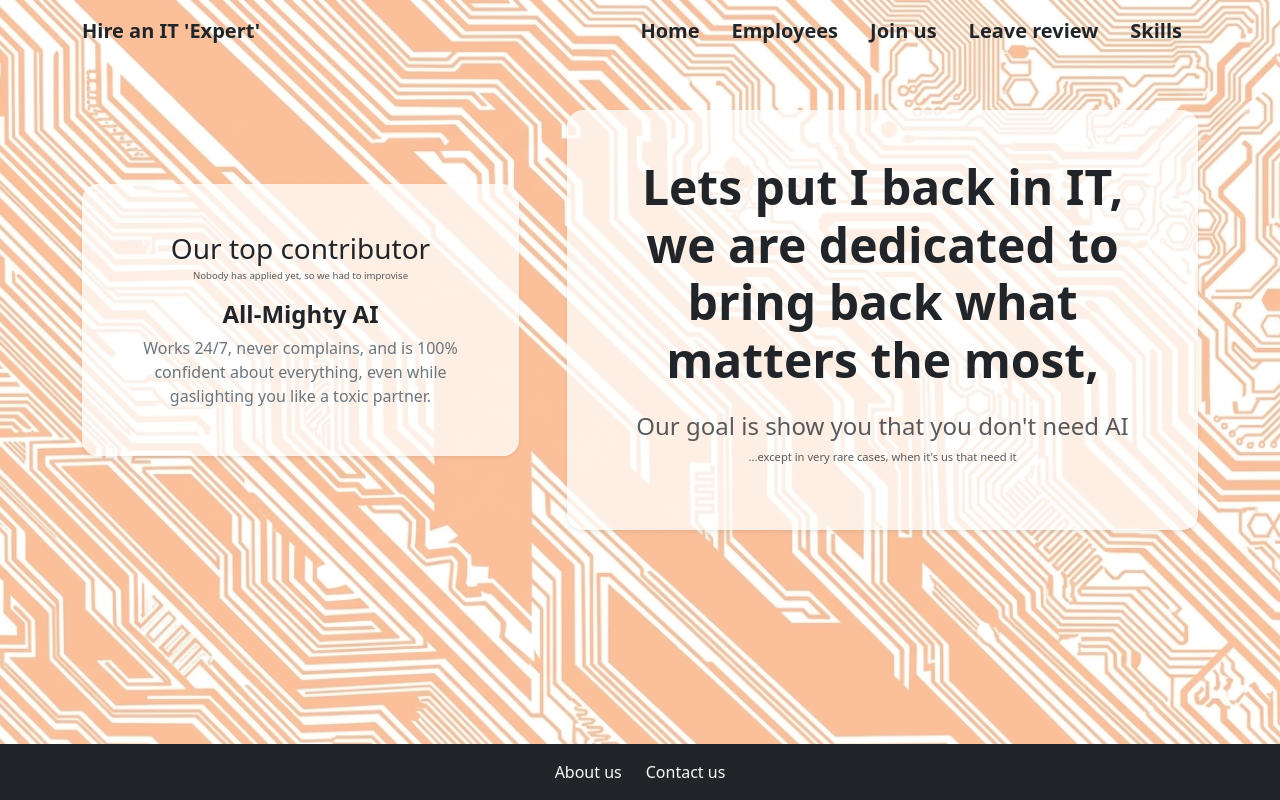
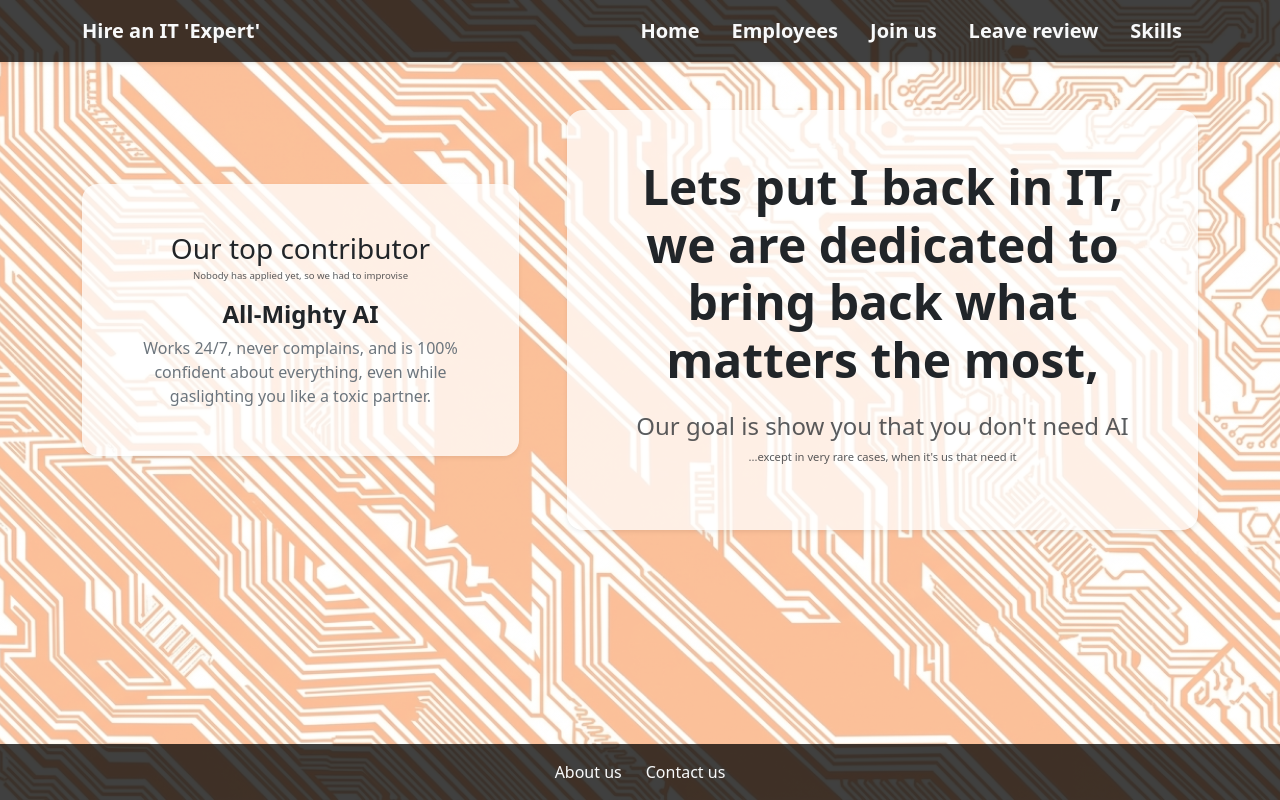
Before and after one commit to krasi556/ExamDjango, a Django app: page / in a window 1280 px wide. Run offline with Django 5.2, Linux system fonts and the light colour scheme; data that the repository does not hold is empty.

Commit message:
background for nav and footer

```diff
--- a/static/styles.css
+++ b/static/styles.css
@@ -215,3 +215,12 @@ details[open] {
     background-repeat: no-repeat;
     background-attachment: fixed;
 }
+
+
+.navbar .custom-nav-link {
+    color: #f8f9fa;
+}
+
+.navbar .custom-nav-link:hover {
+    color: #6ea8fe;
+}
--- a/templates/core/footer.html
+++ b/templates/core/footer.html
@@ -1,4 +1,4 @@
-<footer class="bg-dark text-light text-center py-3 mt-auto">
+<footer class=" text-light text-center py-3 mt-auto bg-black bg-opacity-75 shadow-sm">
     <div class="container d-flex justify-content-center gap-4">
         <a href="{% url 'core:about-us' %}" class="text-light text-decoration-none">About us</a>
         <a href="{% url 'core:contact-us' %}" class="text-light text-decoration-none">Contact us</a>
--- a/templates/core/nav-bar.html
+++ b/templates/core/nav-bar.html
@@ -1,12 +1,14 @@
-<nav class="navbar navbar-expand-lg">
+<nav class="navbar navbar-expand-lg bg-black bg-opacity-75 shadow-sm">
     <div class="container">
-        <a class="navbar-brand custom-nav-link ps-0"  href="{% url 'core:load-main-page' %}">Hire an IT 'Expert'</a>
-            <ul class="navbar-nav ms-auto">
-                <li class="nav-item"><a class="custom-nav-link" href="{% url 'core:load-main-page' %}">Home</a></li>
-                <li class="nav-item"><a class="custom-nav-link" href="{% url 'employees:current-employees' %}">Employees</a></li>
-                <li class="nav-item"><a class="custom-nav-link" href="{% url 'employees:create-profile' %}">Join us</a></li>
-                <li class="nav-item"><a class="custom-nav-link" href="{% url 'reviews:show-employees-reviews' %}">Leave review</a></li>
-                <li class="nav-item"><a class="custom-nav-link" href="{% url 'employees:skills-menu' %}">Skills</a></li>
-            </ul>
+        <a class="navbar-brand custom-nav-link ps-0" href="{% url 'core:load-main-page' %}">Hire an IT 'Expert'</a>
+        <ul class="navbar-nav ms-auto">
+            <li class="nav-item"><a class="custom-nav-link" href="{% url 'core:load-main-page' %}">Home</a></li>
+            <li class="nav-item"><a class="custom-nav-link" href="{% url 'employees:current-employees' %}">Employees</a>
+            </li>
+            <li class="nav-item"><a class="custom-nav-link" href="{% url 'employees:create-profile' %}">Join us</a></li>
+            <li class="nav-item"><a class="custom-nav-link" href="{% url 'reviews:show-employees-reviews' %}">Leave
+                review</a></li>
+            <li class="nav-item"><a class="custom-nav-link" href="{% url 'employees:skills-menu' %}">Skills</a></li>
+        </ul>
     </div>
 </nav>
```
